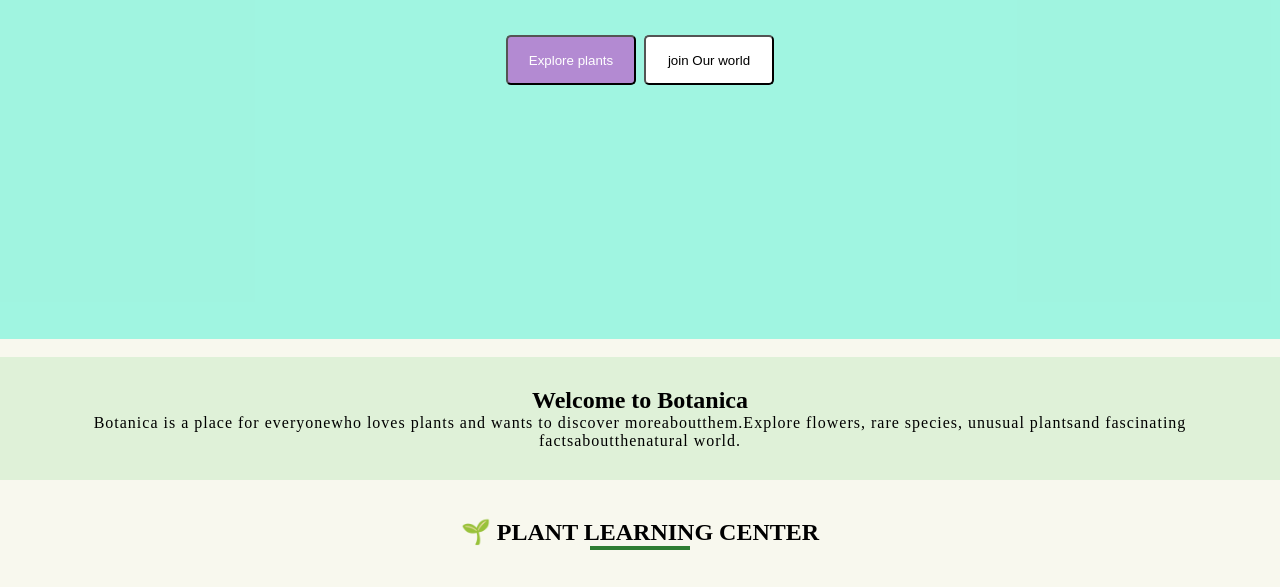
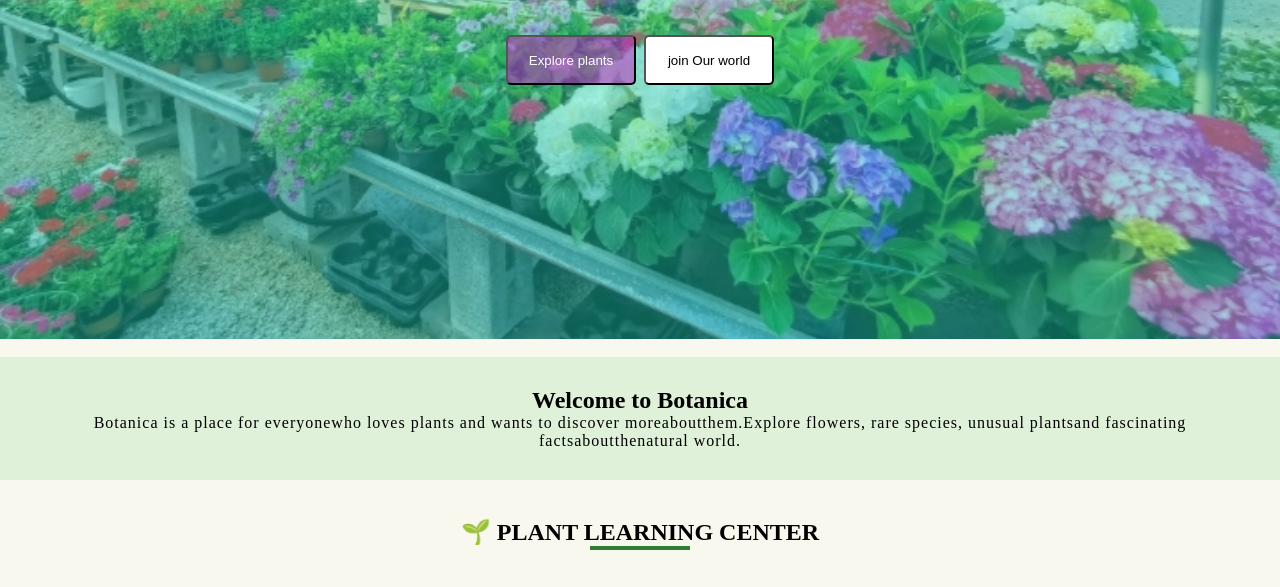
Before and after one commit to User355982587/first-steps, a plain HTML site: page index.html in a window 1280 px wide. Shown: the part 461-1048 px from the top of the page. Drawn offline with Linux system fonts and the light colour scheme.

Commit message:
Refactor CSS styles for consistency and clarity

```diff
--- a/css/style.css
+++ b/css/style.css
@@ -95,7 +95,7 @@ padding: 2px;
     z-index: 0;
     width: 100%;
     height: 100vh;
-     background: url(../images/img5.png.)  center/ cover no-repeat fixed;
+     background: url(../images/imgR.jpg)  center/ cover no-repeat fixed;
 }
 .main0-overlay{
     position: absolute;
```
